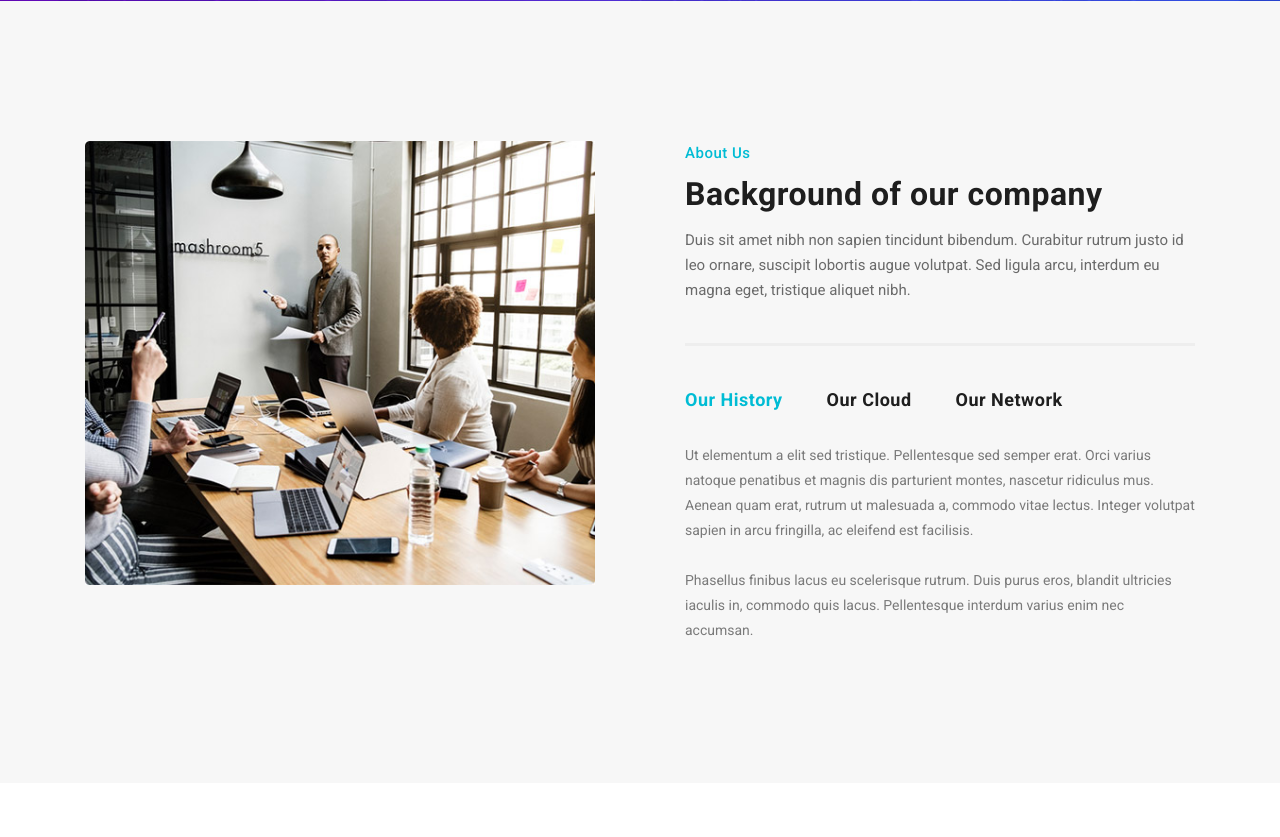
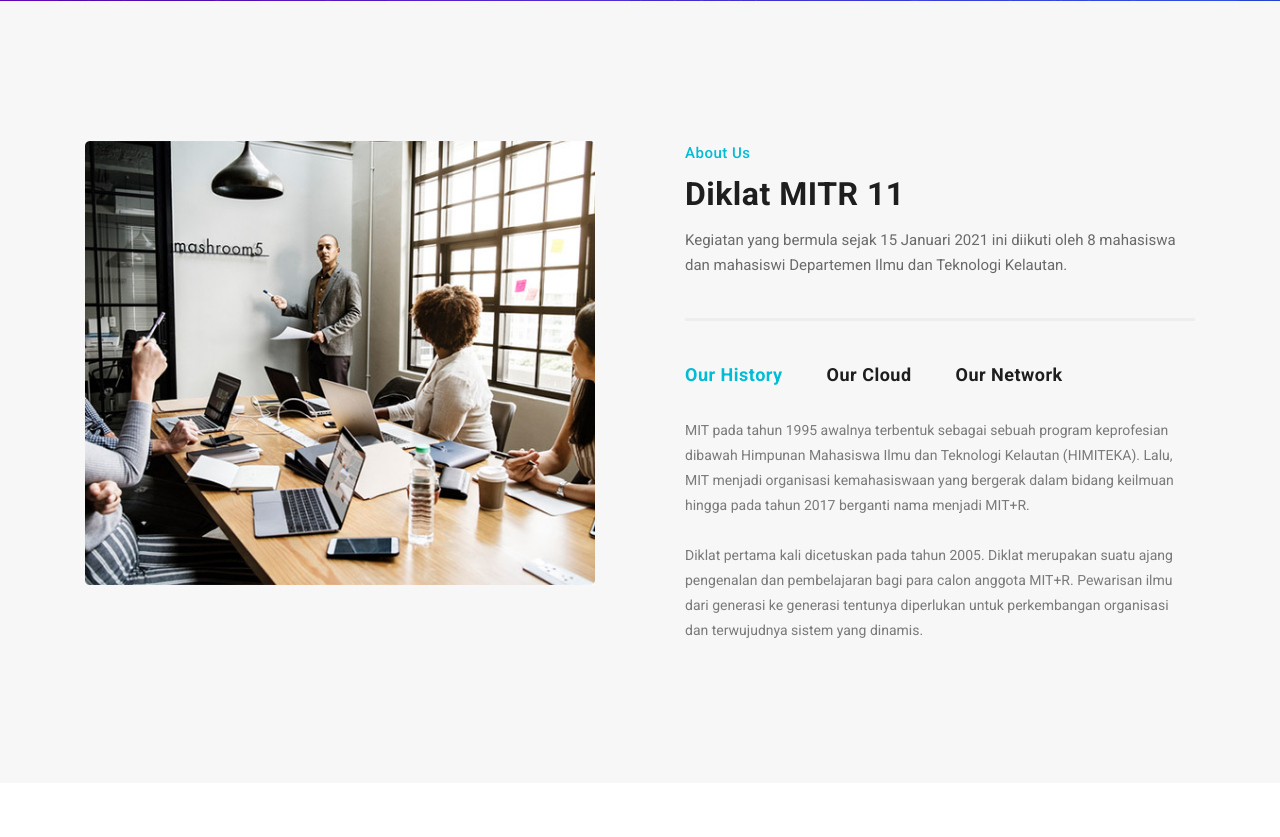
Before and after one commit to chiko27/floads, a Flask app: template templates/about.html in a window 1280 px wide. Shown: the part 507-1344 px from the top of the page. Run offline with Flask 2, Linux system fonts and the light colour scheme; the template is opened without the code that fills it, so the values that code supplies are empty; some libraries are stand-ins or nearby versions.

Commit message:
nambahin sejarah diklat dan mitr

```diff
--- a/apl (2).py
+++ b/apl (2).py
@@ -17,7 +17,7 @@ mysql = MySQL(app)
 
 @app.route('/')
 def index():
-    return render_template('index.html')
+    return render_template('index (2).html')
 
 @app.route ('/about')
 def about():
@@ -59,4 +59,4 @@ def summary():
 
 
 if __name__ == '__main__':
-    app.run()
+    app.run(debug="True")
--- a/templates/about.html
+++ b/templates/about.html
@@ -100,8 +100,8 @@ https://templatemo.com/tm-541-host-cloud
             <div class="right-content">
               <div class="section-heading">
                 <span>About Us</span>
-                <h2>Background of our company</h2>
-                <p>Duis sit amet nibh non sapien tincidunt bibendum. Curabitur rutrum justo id leo ornare, suscipit lobortis augue volutpat. Sed ligula arcu, interdum eu magna eget, tristique aliquet nibh.</p>
+                <h2>Diklat MITR 11</h2>
+                <p>Kegiatan yang bermula sejak 15 Januari 2021 ini diikuti oleh 8 mahasiswa dan mahasiswi Departemen Ilmu dan Teknologi Kelautan. </p>
               </div>
               <div id='tabs'>
                   <ul>
@@ -111,8 +111,8 @@ https://templatemo.com/tm-541-host-cloud
                   </ul>
                   <section class='tabs-content'>
                     <article id='tabs-1'>
-                      <p>Ut elementum a elit sed tristique. Pellentesque sed semper erat. Orci varius natoque penatibus et magnis dis parturient montes, nascetur ridiculus mus. Aenean quam erat, rutrum ut malesuada a, commodo vitae lectus. Integer volutpat sapien in arcu fringilla, ac eleifend est facilisis.
-                      <br><br>Phasellus finibus lacus eu scelerisque rutrum. Duis purus eros, blandit ultricies iaculis in, commodo quis lacus. Pellentesque interdum varius enim nec accumsan.</p>
+                      <p>MIT pada tahun 1995 awalnya terbentuk sebagai sebuah program keprofesian dibawah Himpunan Mahasiswa Ilmu dan Teknologi Kelautan (HIMITEKA). Lalu, MIT menjadi organisasi kemahasiswaan yang bergerak dalam bidang keilmuan hingga pada tahun 2017 berganti nama menjadi MIT+R.
+                      <br><br>Diklat pertama kali dicetuskan pada tahun 2005. Diklat merupakan suatu ajang pengenalan dan pembelajaran bagi para calon anggota MIT+R. Pewarisan ilmu dari generasi ke generasi tentunya diperlukan untuk perkembangan organisasi dan terwujudnya sistem yang dinamis. </p>
                     </article>
                     <article id='tabs-2'>
                       <p>Aenean molestie, odio quis viverra ultricies, leo tellus lacinia neque, sit amet maximus tortor nunc aliquet felis. Duis sit amet nibh non sapien tincidunt bibendum. Curabitur rutrum justo id leo ornare, suscipit lobortis augue volutpat.
```
